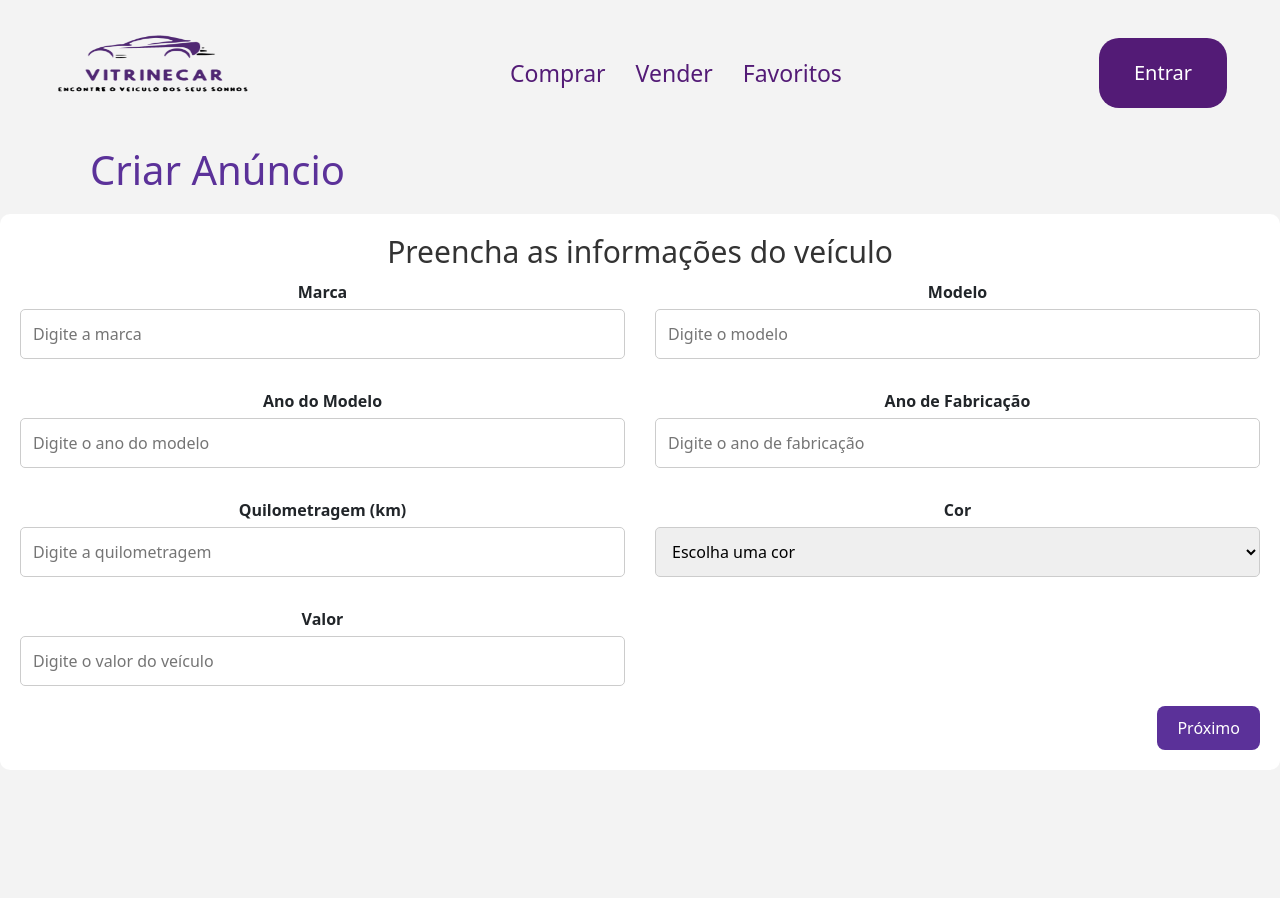
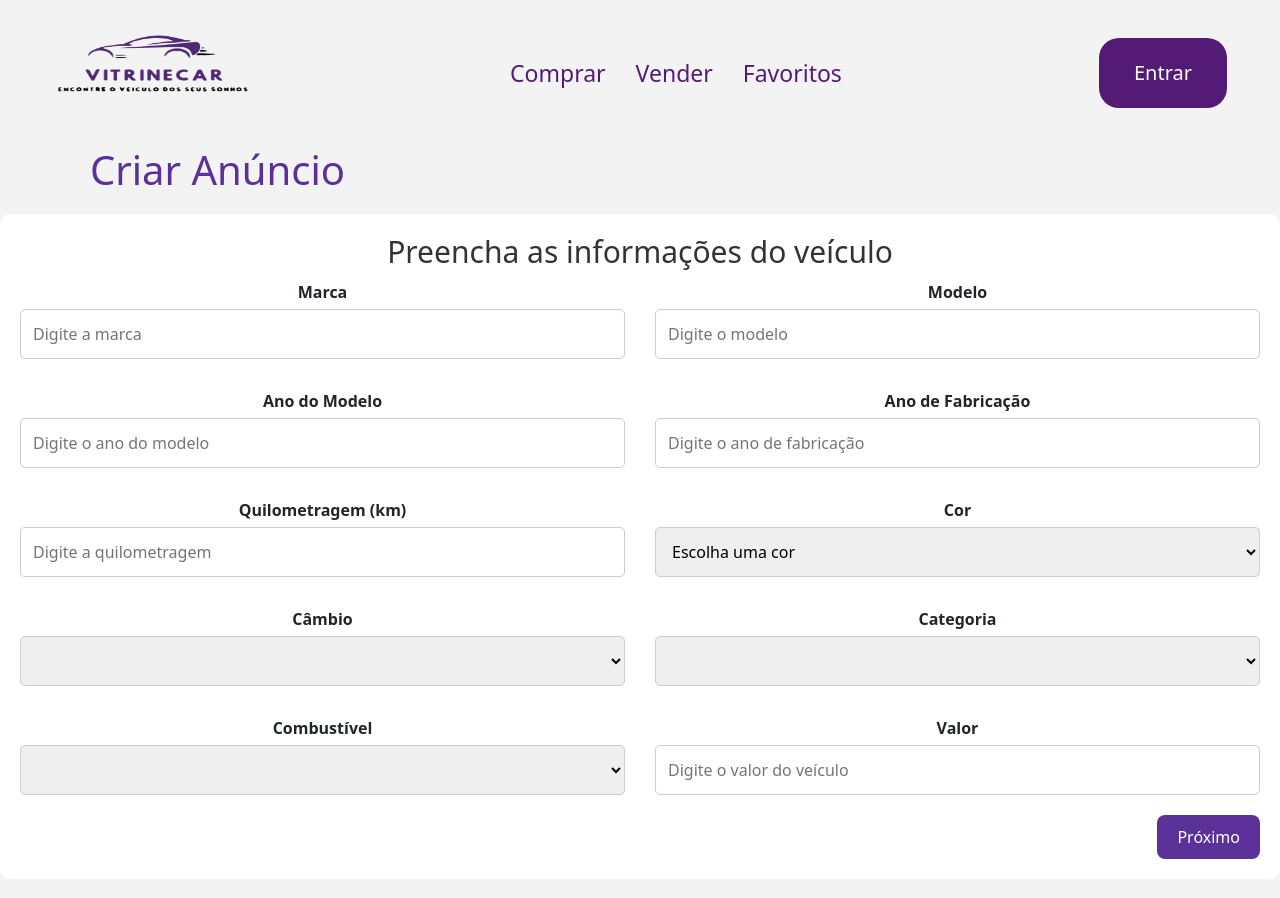
Before and after one commit to nielsonj13/VitrineCar, a Vue app: page /criar-anuncio in a window 1280 px wide. Before the commit the page ends 800 px from the top, so only its background shows below. Built offline with nearby package versions, Linux system fonts and the light colour scheme.

Commit message:
Adição de novos compos ao cirar ou editar veiculo

```diff
--- a/src/views/CriarAnuncio.vue
+++ b/src/views/CriarAnuncio.vue
@@ -34,6 +34,36 @@
             <option>Vermelho</option>
             <option>Prata</option>
             <option>Cinza</option>
+          </select>
+        </div>
+        <div class="form-group">
+          <label>Câmbio</label>
+          <select v-model="anuncio.cambio">
+            <option value="">Escolha o tipo de câmbio</option>
+            <option>Automático</option>
+            <option>Manual</option>
+          </select>
+        </div>
+        <div class="form-group">
+          <label>Categoria</label>
+          <select v-model="anuncio.categoria">
+            <option value="">Escolha a categoria</option>
+            <option>Sedan</option>
+            <option>SUV</option>
+            <option>Picape</option>
+            <option>Hatch</option>
+          </select>
+        </div>
+        <div class="form-group">
+          <label>Combustível</label>
+          <select v-model="anuncio.combustivel">
+            <option value="">Escolha o tipo de combustível</option>
+            <option>Gasolina</option>
+            <option>Diesel</option>
+            <option>Etanol</option>
+            <option>Híbrido</option>
+            <option>Flex</option>
+            <option>Elétrico</option>
           </select>
         </div>
         <div class="form-group">
--- a/src/views/EditarAnuncio.vue
+++ b/src/views/EditarAnuncio.vue
@@ -3,7 +3,7 @@
   <h2>Editar Anúncio</h2>
   <div class="container">
     <div v-if="etapa === 1" class="content">
-      <h3>Preencha as informações do veículo</h3>
+      <h3>Atualize as informações do veículo</h3>
       <div class="form">
         <div class="form-group">
           <label>Marca</label>
@@ -37,6 +37,36 @@
           </select>
         </div>
         <div class="form-group">
+          <label>Câmbio</label>
+          <select v-model="anuncio.cambio">
+            <option value="">Escolha o tipo de câmbio</option>
+            <option>Automático</option>
+            <option>Manual</option>
+          </select>
+        </div>
+        <div class="form-group">
+          <label>Categoria</label>
+          <select v-model="anuncio.categoria">
+            <option value="">Escolha a categoria</option>
+            <option>Sedan</option>
+            <option>SUV</option>
+            <option>Picape</option>
+            <option>Hatch</option>
+          </select>
+        </div>
+        <div class="form-group">
+          <label>Combustível</label>
+          <select v-model="anuncio.combustivel">
+            <option value="">Escolha o tipo de combustível</option>
+            <option>Gasolina</option>
+            <option>Diesel</option>
+            <option>Etanol</option>
+            <option>Híbrido</option>
+            <option>Flex</option>
+            <option>Elétrico</option>
+          </select>
+        </div>
+        <div class="form-group">
           <label>Valor</label>
           <input type="text" v-model="anuncio.valor" placeholder="Digite o valor do veículo" class="input-valor" />
         </div>
@@ -47,7 +77,7 @@
     </div>
 
     <div v-else-if="etapa === 2" class="content">
-      <h3>Informe os opcionais do veículo</h3>
+      <h3>Atualize os opcionais do veículo</h3>
       <div class="opcionais">
         <div
           v-for="opcional in opcionais"
--- a/src/views/TelaVeiculo.vue
+++ b/src/views/TelaVeiculo.vue
@@ -24,6 +24,7 @@
             <p><i class="bi bi-speedometer2"></i> <strong>Km Rodado:</strong> {{ veiculo.km }}</p>
             <p><i class="bi bi-gear"></i> <strong>Câmbio:</strong> {{ veiculo.cambio }}</p>
             <p><i class="bi bi-fuel-pump"></i> <strong>Combustível:</strong> {{ veiculo.combustivel }}</p>
+            <p><i class="bi bi-gear"></i><strong>Categoria:</strong> {{ veiculo.categoria }}</p>
           </div>
           <p class="options"><strong>Opcionais:</strong> {{ veiculo.opcionais?.join(', ') }}</p>
         </div>
```
